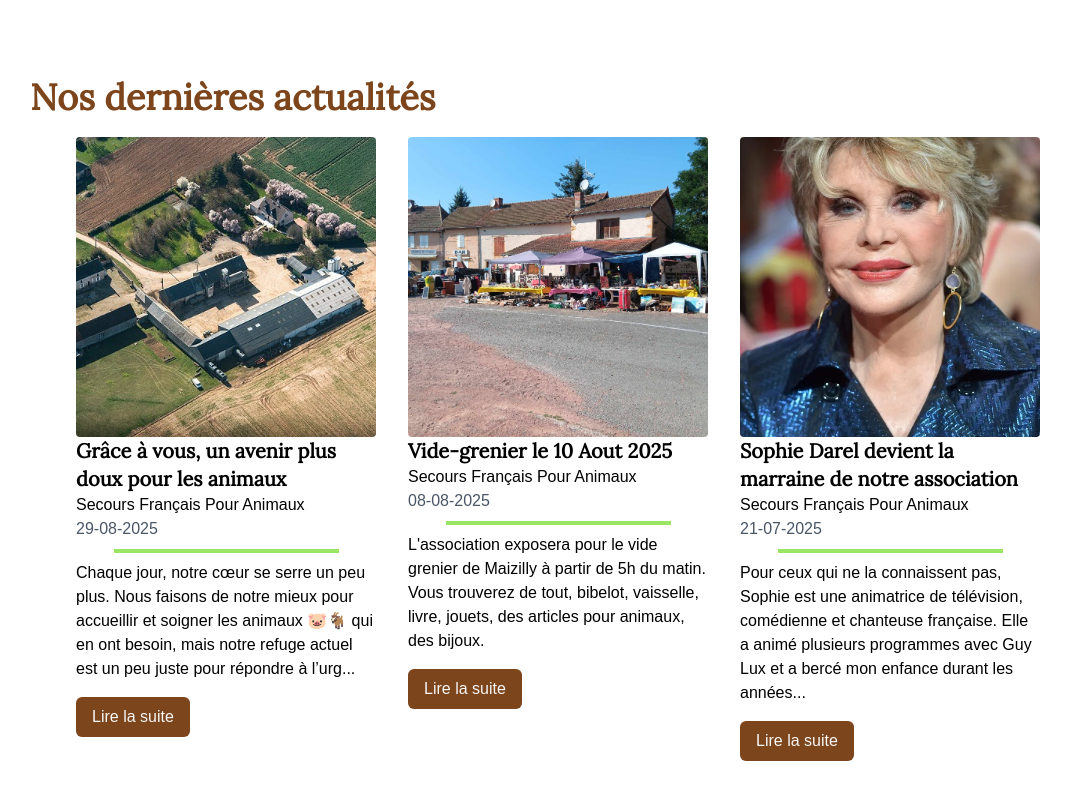
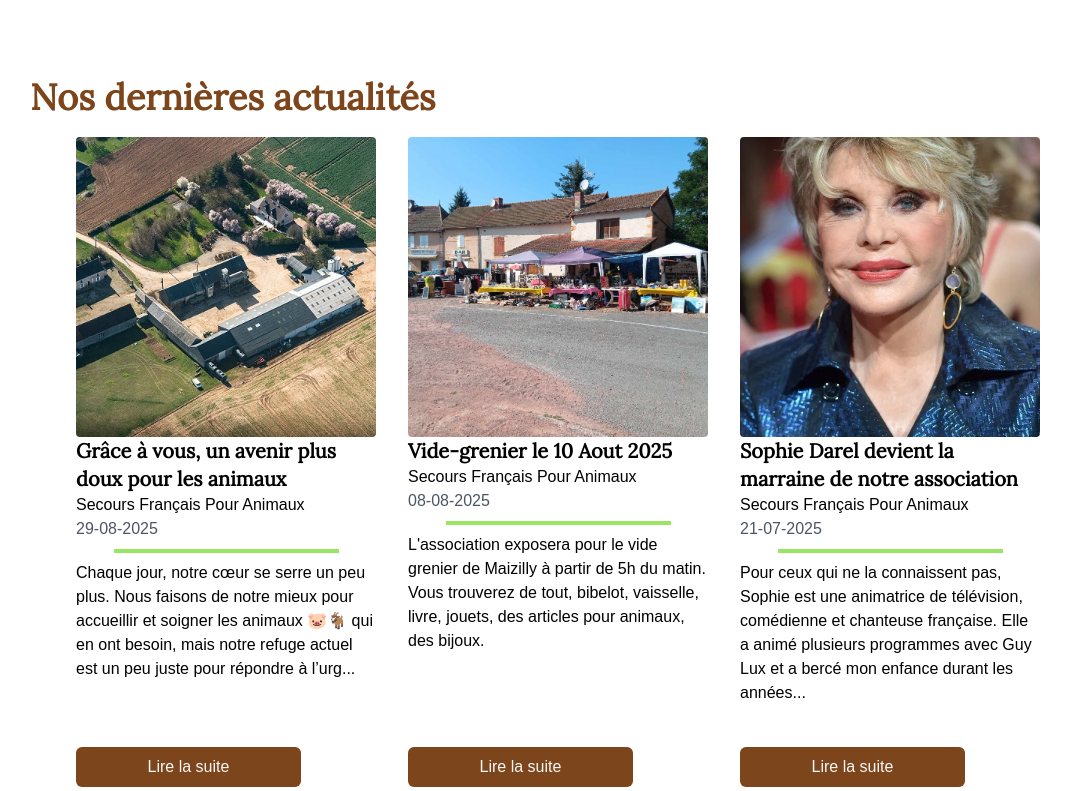
Before and after one commit to Tonyac-create/site, a Next.js app: page / in a window 1280 px wide. Shown: the part 6040-6831 px from the top of the page, without its empty margins (82-1153 px from the left). Built offline with nearby package versions, Linux system fonts and the light colour scheme; a web font is replaced by a local one.

Commit message:
update size articles blog

```diff
--- a/app/components/ArticleBlog.tsx
+++ b/app/components/ArticleBlog.tsx
@@ -67,7 +67,7 @@ export default function ArticleBlog({ limit }: ArticleBlogProps) {
                 <div className="flex-grow flex flex-col items-center">
                     <div className="flex flex-wrap gap-8 justify-center mt-5 mb-9">
                         {displayedArticles.map((article) => (
-                            <article key={article.slug} className="w-[300px]">
+                            <article key={article.slug} className="w-[300px] flex flex-col h-[650px]">
                                 <div className="relative w-[300px] h-[300px]">
                                     <Image
                                         src={article.image}
@@ -85,7 +85,7 @@ export default function ArticleBlog({ limit }: ArticleBlogProps) {
                                 <p>{truncateText(article.text1)}</p>
                                 <button
                                     onClick={() => setSelectedArticle(article)}
-                                    className="mt-4 px-4 py-2 bg-brown text-white rounded-md hover:bg-brown/80 transition-colors"
+                                    className="px-4 py-2 bg-brown text-white rounded-md hover:bg-brown/80 transition-colors mt-auto w-3/4"
                                 >
                                     Lire la suite
                                 </button>
```
